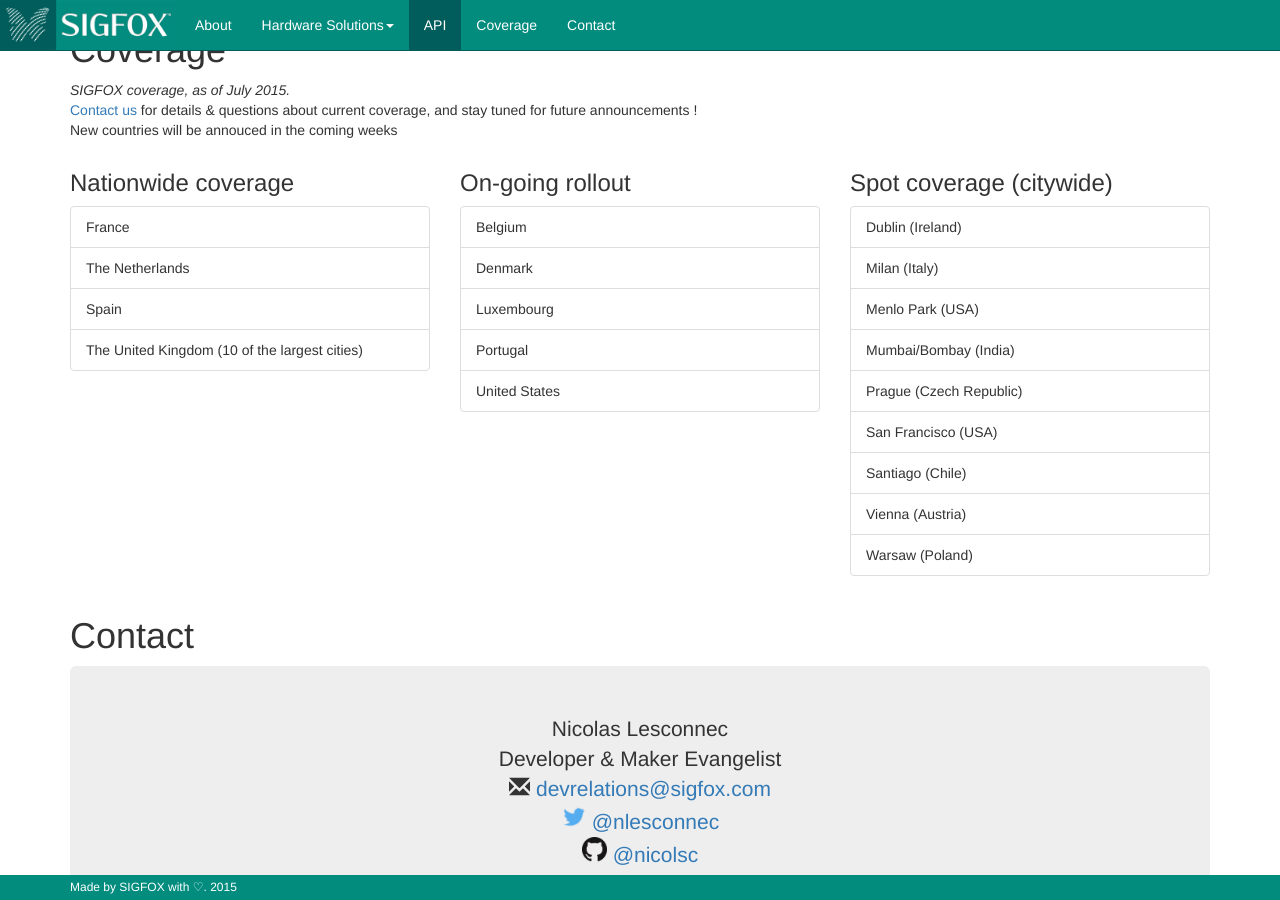
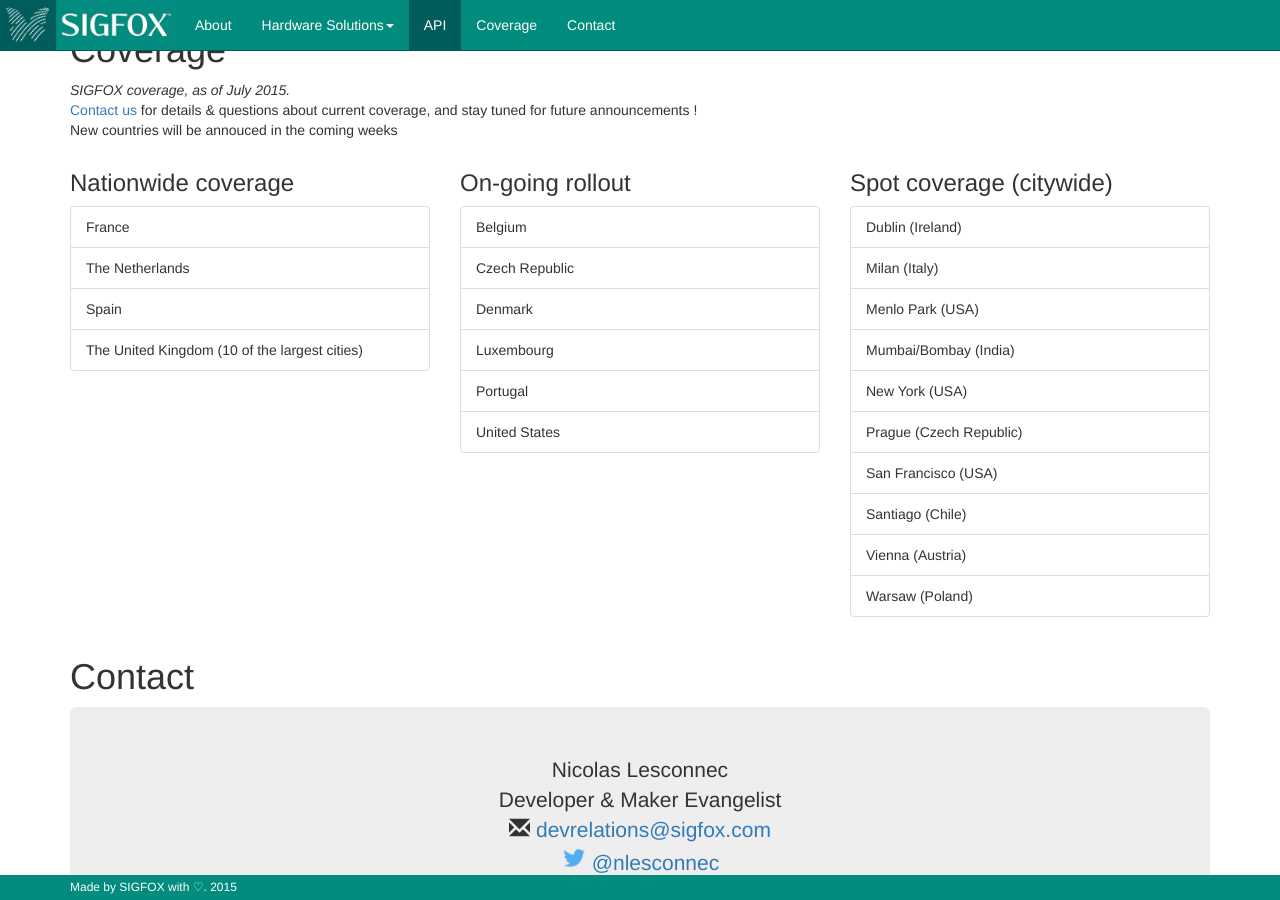
Before and after one commit to sigfox/makers.sigfox.com, a Jekyll site: the page built from index.html, in a window 1280 px wide and 900 px high, scrolled down 6150 px. Built offline with Jekyll 4.4.1, drawn with Linux system fonts in a browser that asks for light colours.

Commit message:
Coverage update: Czech Rep rollout + NYC Coverage

```diff
--- a/index.html
+++ b/index.html
@@ -503,6 +503,7 @@
         <h3>On-going rollout</h3>
         <div class="list-group">
           <p class="list-group-item">Belgium</p>
+          <p class="list-group-item">Czech Republic</p>
           <p class="list-group-item">Denmark</p>
           <p class="list-group-item">Luxembourg</p>
           <p class="list-group-item">Portugal</p>
@@ -516,6 +517,7 @@
           <p class="list-group-item">Milan (Italy)</p>
           <p class="list-group-item">Menlo Park (USA)</p>
           <p class="list-group-item">Mumbai/Bombay (India)</p>
+          <p class="list-group-item">New York (USA)</p>
           <p class="list-group-item">Prague (Czech Republic)</p>
           <p class="list-group-item">San Francisco (USA)</p>
           <p class="list-group-item">Santiago (Chile)</p>
```
